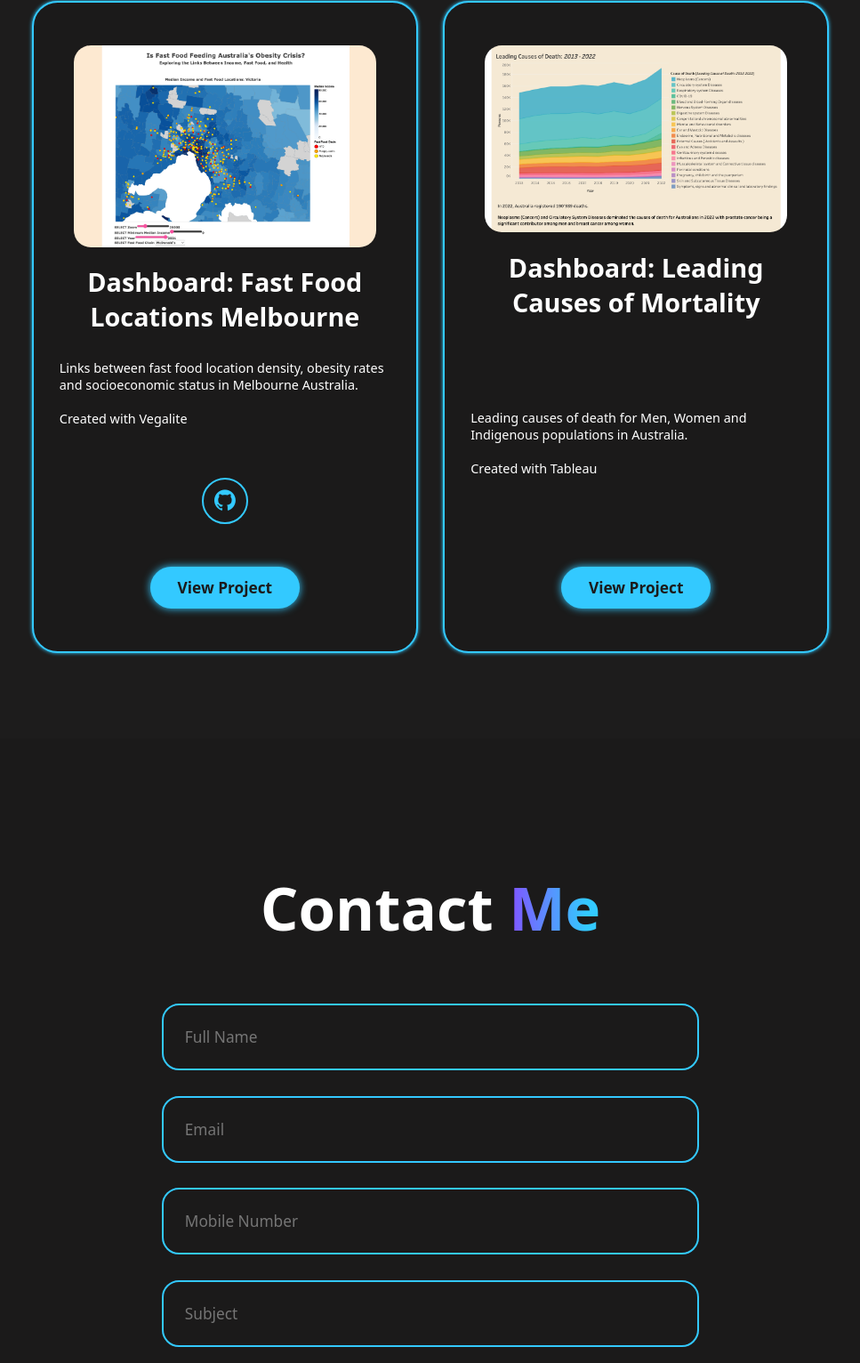
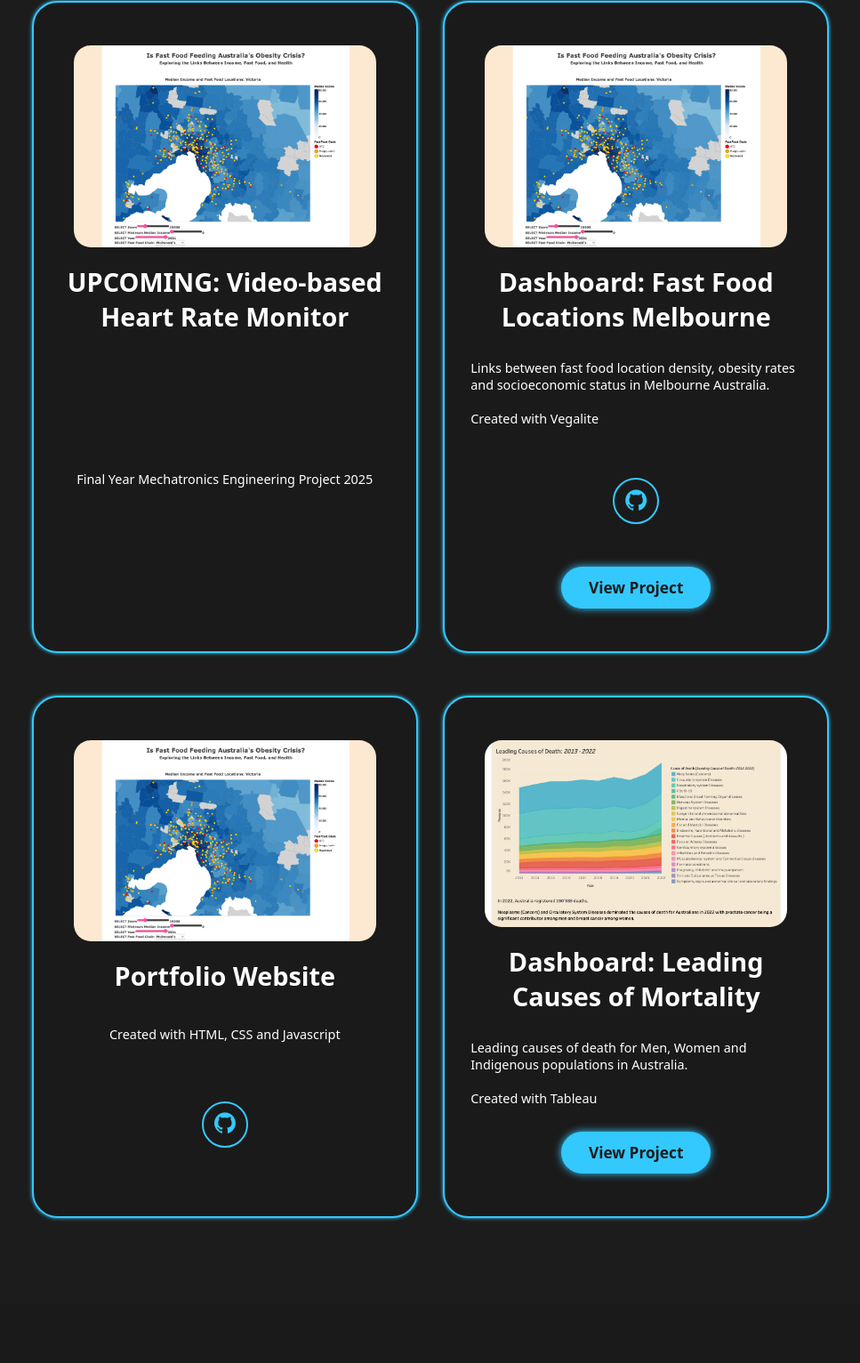
Before and after one commit to ahilaaa/portfolio-website, a plain HTML site: page index.html in a window 1280 px wide. Shown: the part 4914-6446 px from the top of the page at 89% size, without its empty margins (156-1123 px from the left). Drawn offline with nearby package versions, Linux system fonts and the light colour scheme.

Commit message:
updated project cards

```diff
--- a/index.html
+++ b/index.html
@@ -138,20 +138,20 @@
           <h3>Shopping Robot</h3>
           <p> Developed a shopping robot that created a map of a "supermarket maze" using SLAM (Simultaneous Localisation and Mapping).
             <br> <br>
+            The project implements a custom augmentation and dataset generator to provide a robust input to the YOLOv8 object detection
+            model.
+            <br> <br>
             The robot and autonomously navigated the map to pick up "fruit and vegetables" from a shopping list, using a combination
             of computer vision, pathfinding and behaviour trees to complete the task.
-            <br> <br>
-            The project implements a custom augmentation and dataset generator to provide a robust input to the YOLOv8 object detection
-            model.
+
 
           </p>
-
+          <!-- links -->
           <div class="social-icons">
-            <a href="https://github.com/ahilaaa/ece407" target="_blank">
+            <a href="https://github.com/ahilaaa/ece4076" target="_blank">
               <i class="bx bxl-github"></i>
             </a>
           </div>
-
 
           <a href="8IntellegentRobotFinalPresentation.mp4" class="btn" target="_blank">View Live Demo</a>
 
@@ -168,6 +168,13 @@
           </div>
         </div>
 
+        <div class="project-card">
+          <img src="img/fastfood1.png">
+          <h3>UPCOMING: Video-based Heart Rate Monitor</h3>
+          <p> Final Year Mechatronics Engineering Project 2025 </p>
+
+        </div>
+
 
         <div class="project-card">
           <img src="img/fastfood1.png">
@@ -181,6 +188,17 @@
           <a href="https://ahilaaa.github.io/fit3179/" class="btn" target="_blank">View Project</a>
         </div>
 
+        <div class="project-card">
+          <img src="img/fastfood1.png">
+          <h3>Portfolio Website</h3>
+          <p> Created with HTML, CSS and Javascript </p>
+          <div class="social-icons">
+            <a href="https://github.com/ahilaaa/portfolio-website" target="_blank">
+              <i class="bx bxl-github"></i>
+            </a>
+          </div>
+        </div>
+
 
 
         <div class="project-card">
@@ -189,6 +207,7 @@
           <p>Leading causes of death for Men, Women and Indigenous populations in Australia. <br><br> Created with Tableau</p>
           <a href="https://public.tableau.com/app/profile/ahila.krishnamurthi/viz/LeadingCausesofDeathAustralia/DASHBOARD" class="btn" target="_blank">View Project</a>
         </div>
+
 
 
         </div>
```
